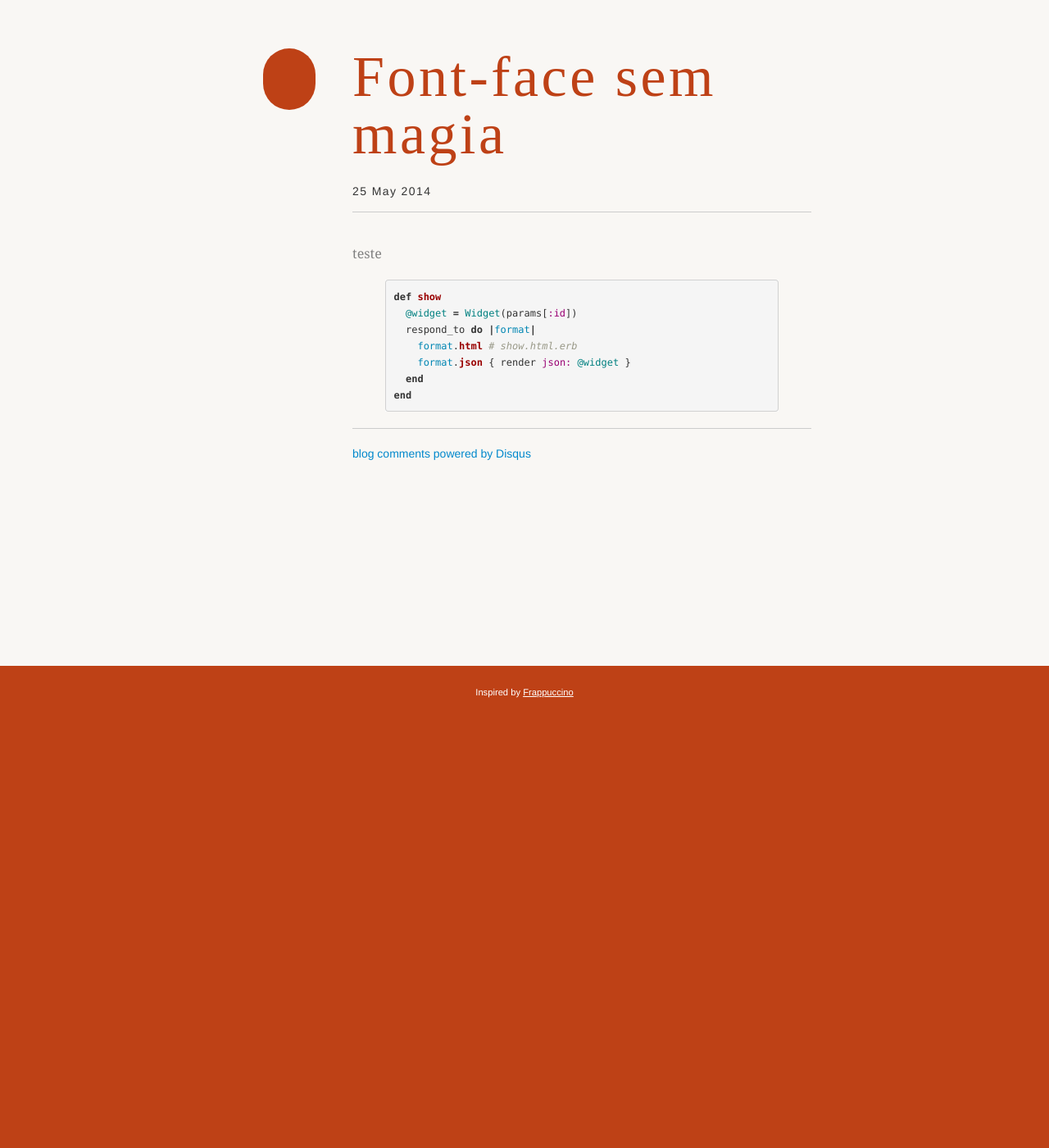
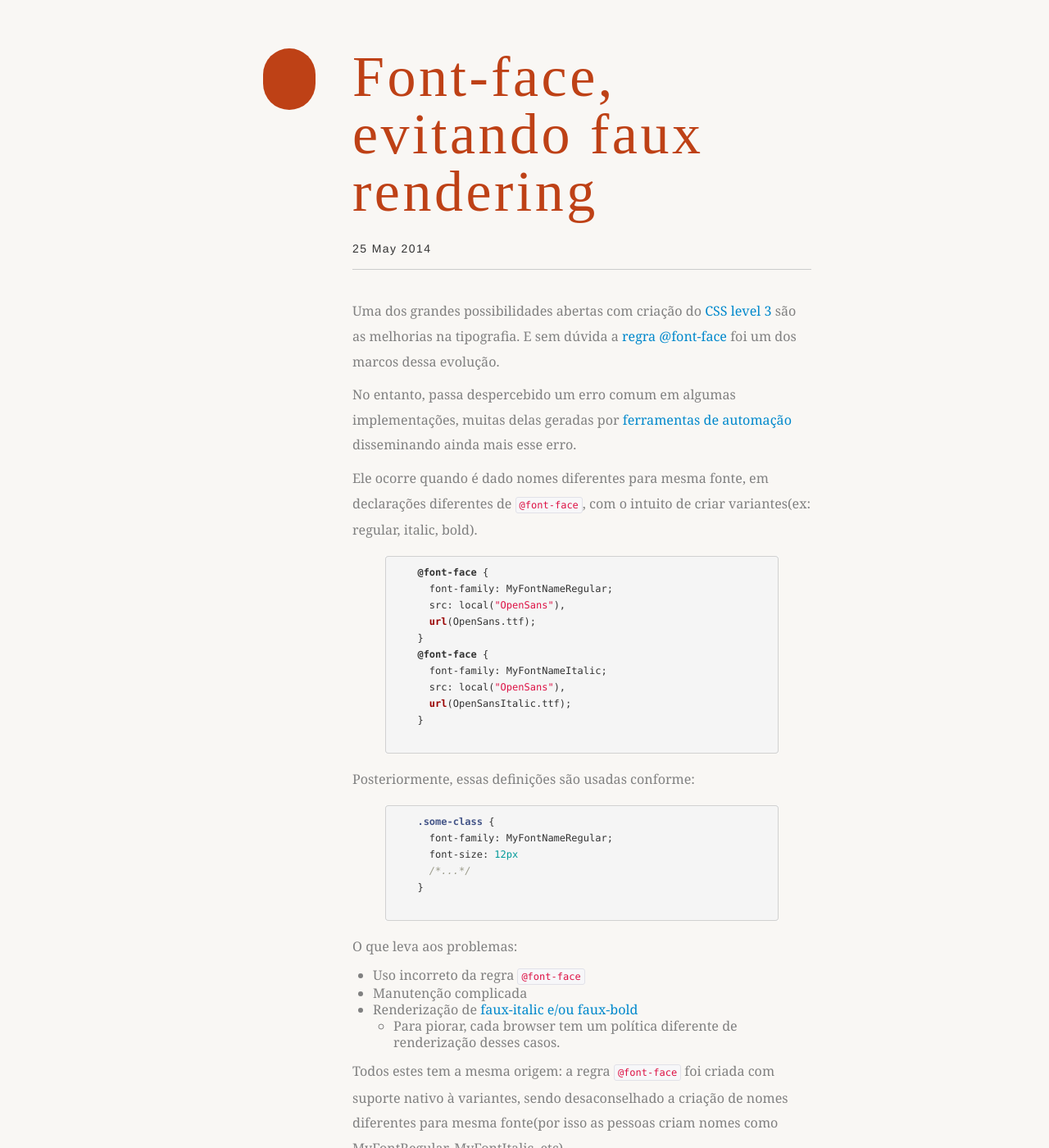
Before and after one commit to lucasts/lucasts.github.com, a Jekyll site: the page built from _posts/2014-04-25-font-face-sem-magia.markdown, in a window 1280 px wide and 1400 px high. Shown: the whole window at 82% size. Built offline with Jekyll 4.4.1, drawn with Linux system fonts in a browser that asks for light colours; some web fonts are replaced; Markdown is read by kramdown in place of the engine named in the settings; comment, search, counter and statistics services are not loaded; some of the changed text lies outside the part shown.

Commit message:
font face article completed

```diff
--- a/_posts/2014-04-25-font-face-sem-magia.markdown
+++ b/_posts/2014-04-25-font-face-sem-magia.markdown
@@ -1,20 +1,101 @@
 ---
 layout: post
-title: Font-face sem magia
+title: Font-face, evitando faux rendering
 date:  2014-05-25 01:25:27
 tags: css font frontend
 categories: css
+
 ---
 
 
-teste
+Uma dos grandes possibilidades abertas com criação do [CSS level 3](http://www.w3.org/Style/CSS/current-work.en.html) são
+as melhorias na tipografia. E sem dúvida a [regra](https://developer.mozilla.org/en-US/docs/CSS/At-rule) [@font-face](https://developer.mozilla.org/en-US/docs/Web/CSS/@font-face) foi um dos marcos dessa evolução.
 
-{% highlight ruby %}
-def show
-  @widget = Widget(params[:id])
-  respond_to do |format|
-    format.html # show.html.erb
-    format.json { render json: @widget }
-  end
-end
-{% endhighlight %}
+No entanto, passa despercebido um erro comum em algumas implementações, muitas delas geradas por [ferramentas de automação](http://www.fontsquirrel.com/fonts/open-sans) disseminando ainda mais esse erro.
+
+Ele ocorre quando é dado nomes diferentes para mesma fonte, em declarações diferentes de `@font-face`, com o intuito de criar variantes(ex: regular, italic, bold).
+
+    {% highlight css %}
+    @font-face {
+      font-family: MyFontNameRegular;
+      src: local("OpenSans"),
+      url(OpenSans.ttf);
+    }
+    @font-face {
+      font-family: MyFontNameItalic;
+      src: local("OpenSans"),
+      url(OpenSansItalic.ttf);
+    }
+    {% endhighlight %}
+
+Posteriormente, essas definições são usadas conforme:
+
+    {% highlight css %}
+    .some-class {
+      font-family: MyFontNameRegular;
+      font-size: 12px
+      /*...*/
+    }
+    {% endhighlight %}
+
+
+O que leva aos problemas:
+
+-  Uso incorreto da regra `@font-face`
+-  Manutenção complicada
+-  Renderização de [faux-italic e/ou faux-bold ](http://css-snippets.com/web-fonts-faux-bold-and-italic/)
+    - Para piorar, cada browser tem um política diferente de renderização desses casos.
+
+
+Todos estes tem a mesma origem: a regra `@font-face` foi criada com suporte nativo à variantes, sendo desaconselhado a criação de nomes diferentes para mesma fonte(por isso as pessoas criam nomes como MyFontRegular, MyFontItalic, etc).
+
+Quando a declaração é feita corretamente, podemos usar os recursos nativos, tais como `font-weight` e `font-style` para aplicar variações na fonte.
+
+Seguindo a especificação, declaramos a mesma fonte com suas variações em múltiplas declarações `@font-face`, dessa vez mantendo o nome.
+
+    {% highlight css %}
+    @font-face {
+      font-family: MyFontName;
+      src: local("OpenSans"),
+      url(OpenSans.ttf);
+      font-style: normal;
+    }
+    @font-face {
+      font-family: MyFontName;
+      src: local("OpenSans"),
+      url(OpenSansItalic.ttf);
+      font-weight: normal;
+      font-style: italic;
+    }
+    @font-face {
+      font-family: MyFontName;
+      src: local("OpenSans"),
+      url(OpenSansRegularBold.ttf);
+      font-weight: bold;
+      font-style: normal;
+    }
+    {% endhighlight %}
+
+Podemos agora usar os recursos nativos para acessar as variantes:
+
+    {% highlight css %}
+    .some-class {
+      font-family: MyFontName;
+      font-style: italic
+      /*...*/
+    }
+    {% endhighlight %}
+
+
+Evitamos assim todos os problemas citados anteriormente e ainda ganhamos renderização uniforme em browsers modernos.
+
+Como dica final: use geradores/conversores como o font-squirrel para facilitar a criação de tipos de arquivos necessarios para cada sistema, no entanto revise sempre como o css é gerado.
+
+O [módulo de fonts do CSS 3](http://www.w3.org/TR/css3-fonts) ainda esta em densenvolvimento, é sempre bom estarmos atentos as mudanças especificação e em como os browsers estão implementando.
+
+
+Para uma referencia mais completa, [o tableless tem um artigo](http://tableless.com.br/font-face-fonts-externas-na-web/), onde esse problema já era mencionado em 2010.
+
+### Fontes:
+ - http://www.w3.org/TR/css3-fonts/#the-font-face-rule
+ - https://developer.mozilla.org/en-US/docs/Web/CSS/@font-face
```
